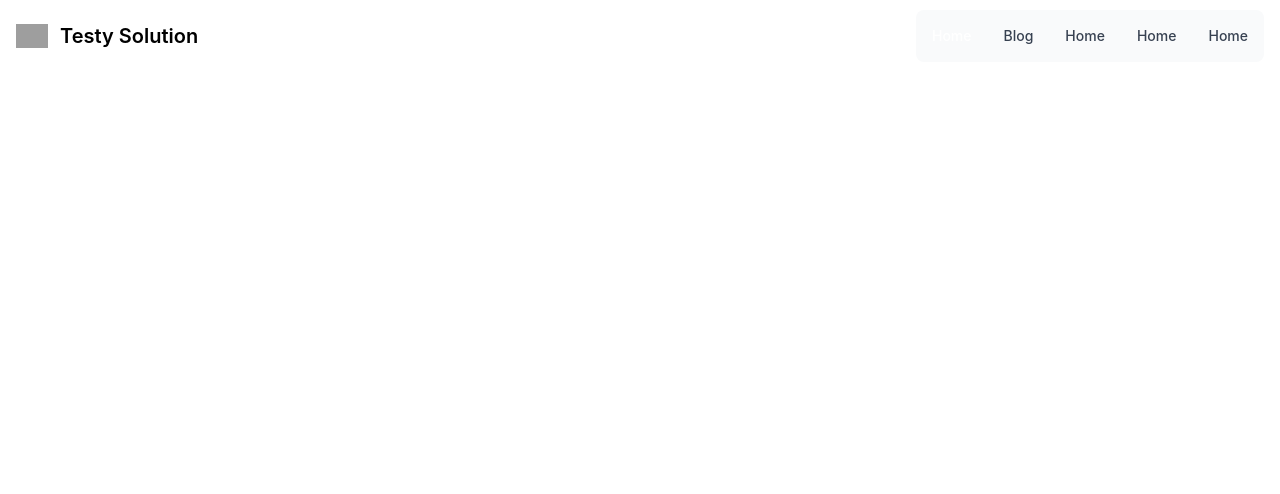
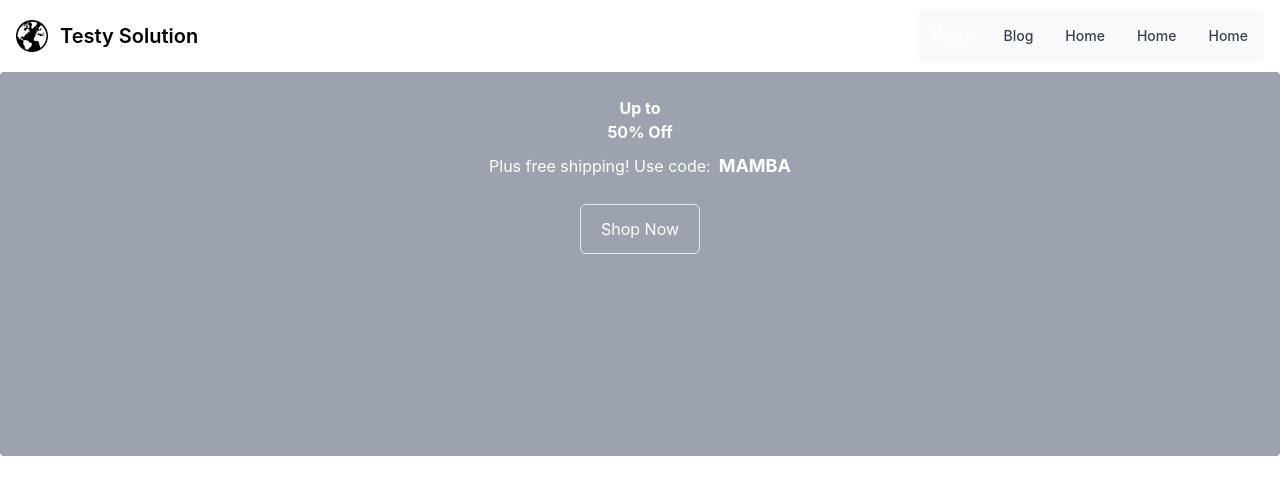
Before and after one commit to JahidulIslam2/quiz-app, a React (Create React App) app: page / in a window 1280 px wide. Shown: the top 494 px of the page. Built offline with nearby package versions, Linux system fonts and the light colour scheme; grey boxes are pictures that could not be loaded.

Commit message:
error page complete

```diff
--- /dev/null
+++ b/src/components/banner/Banner.jsx
@@ -0,0 +1,25 @@
+import React from 'react';
+import { Link } from 'react-router-dom';
+
+const Banner = () => {
+    return (
+        <div>
+           <div className="p-6 py-32 bg-gray-400 text-white rounded h-96 ">
+	<div className="container mx-auto py-72">
+		<div className="flex flex-col lg:flex-row items-center justify-between ">
+			<h2 className="text-center text-6xl tracking-tighter font-bold">Up to
+				<br className="sm:hidden"/>50% Off
+			</h2>
+			<div className="space-x-2 text-center py-2 lg:py-0">
+				<span>Plus free shipping! Use code:</span>
+				<span className="font-bold text-lg">MAMBA</span>
+			</div>
+			<Link href="#" className="px-5 mt-4 lg:mt-0 py-3 rounded-md border block dark:bg-gray-50 dark:text-gray-900 dark:border-gray-400">Shop Now</Link>
+		</div>
+	</div>
+</div>
+        </div>
+    );
+};
+
+export default Banner;
--- a/src/components/blog/Blog.jsx
+++ b/src/components/blog/Blog.jsx
@@ -5,7 +5,7 @@ const Blog = () => {
     return (
         <div>
 
-<div className="max-w-sm bg-white rounded-lg border border-gray-200 shadow-md dark:bg-gray-800 dark:border-gray-700">
+<div className="max-w-sm bg-orange-600 rounded-lg border border-gray-200 shadow-md dark:bg-gray-800 dark:border-gray-700">
 
         <img class="rounded-t-lg" src="/docs/images/blog/image-1.jpg" alt=""/>
 
--- a/src/components/header/Header.js
+++ b/src/components/header/Header.js
@@ -5,10 +5,10 @@ const Header = () => {
     return (
         <div>
 
-            <nav className=" bg-slate-600 border-gray-200 px-2 sm:px-4 py-2.5 rounded dark:bg-gray-900">
+        <nav className=" bg-slate-600 border-gray-200 px-2 sm:px-4 py-2.5 rounded">
             <div className="container flex flex-wrap justify-between items-center mx-auto">
                 <a href="/" className="flex items-center">
-                        <img src='../../icon.png' className="mr-3 h-6 sm:h-9" alt="testy site logo" />
+                        <img src='icon.png' className="mr-3 h-8 sm:h-9" alt="testy site logo" />
                         <span className="self-center text-xl font-semibold whitespace-nowrap dark:text-white">Testy Solution</span>
                     </a>
                     <button data-collapse-toggle="navbar-default" type="button" className="inline-flex items-center p-2 ml-3 text-sm text-gray-500 rounded-lg md:hidden hover:bg-gray-100 focus:outline-none focus:ring-2 focus:ring-gray-200 dark:text-gray-400 dark:hover:bg-gray-700 dark:focus:ring-gray-600" aria-controls="navbar-default" aria-expanded="false">
--- a/src/error/Error.js
+++ b/src/error/Error.js
@@ -1,22 +1,23 @@
 import React from 'react';
 import { useRouteError } from 'react-router-dom';
-// import { useLottie } from "lottie-react";
-// import { errorAnimation } from "../assest/anim.json";
+import Lottie from "lottie-react";
+import reader from "../assest/anim.json";
+
+
 const Error = () => {
     const error=useRouteError();
     console.error(error);
 
-    // const options = {
-    //     animationData: errorAnimation,
-    //     loop: true
-    //   };
-    //   const { View } = useLottie(options);
+
     return (
         <div>
-            {/* <>{View}</> */}
+
             <h1> Oops</h1>
-            <p>
+            <h1 className='text-2xl'>
                  <i>{error.statusText || error.message}</i>
+            </h1>
+            <p className='ml-22'>
+                  <Lottie animationData={reader} loop={true} className='h-9 w-2/4 '/>
             </p>
         </div>
     );
```
Also changed, not shown: src/App.js (+7 -1 lines), public/icon.png (renamed from src/icon.png), public/picture/world.jpg (added).
